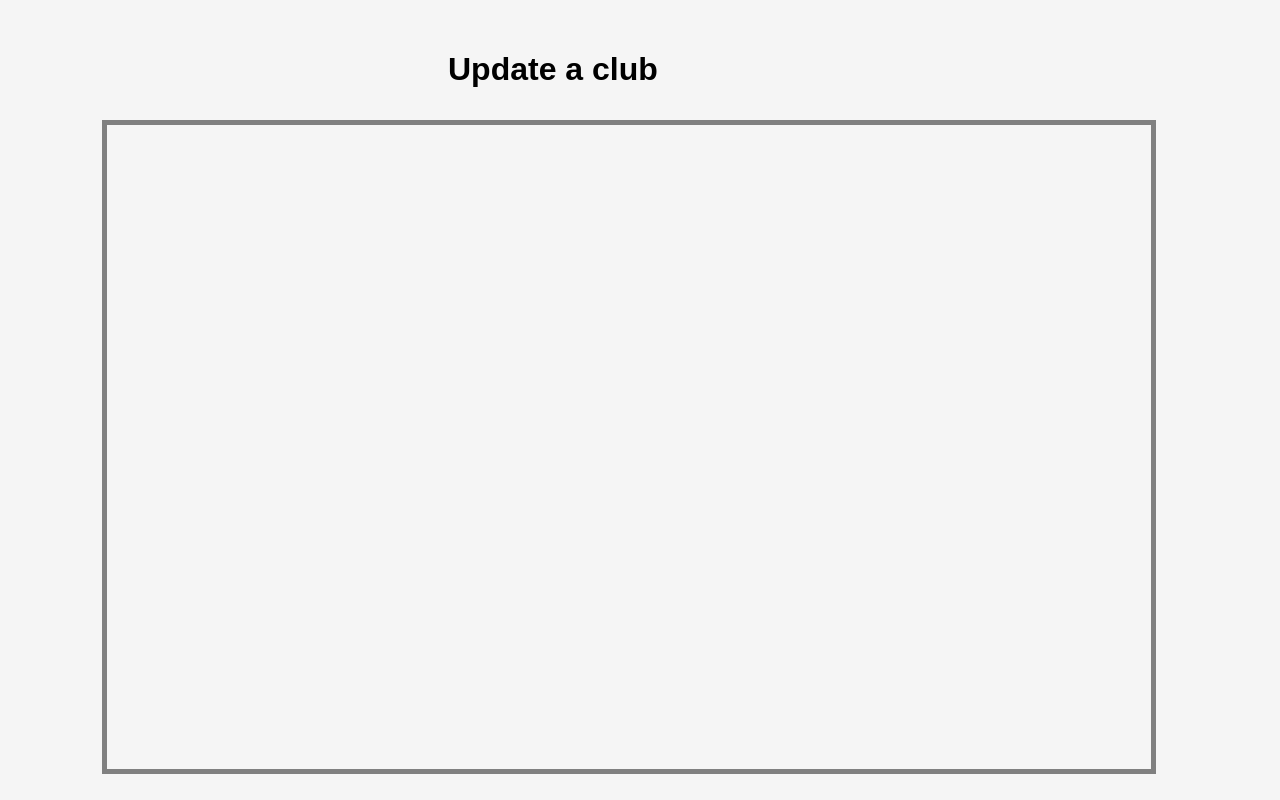
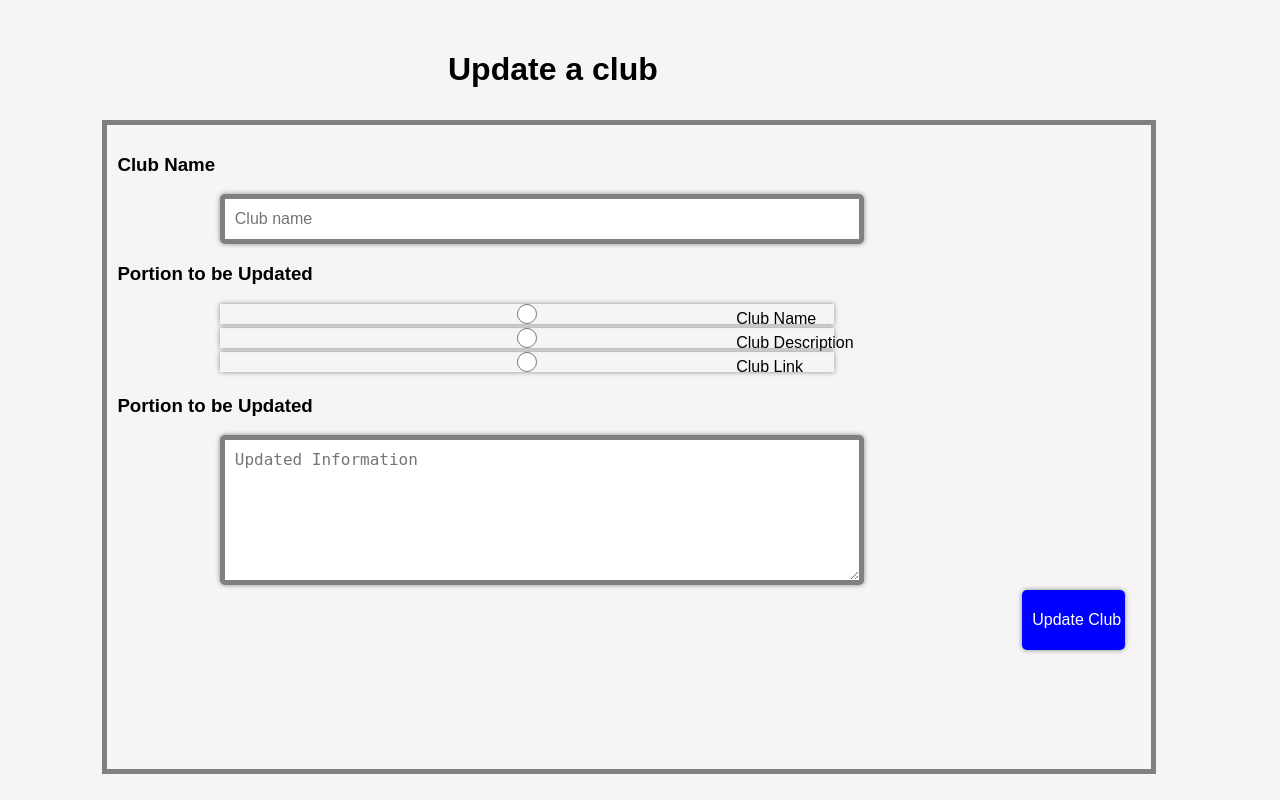
Before and after one commit to NoisyBotDude/daemon-project, a Flask app: page /admin/club/update in a window 1280 px wide. Run offline with Flask 2, Linux system fonts and the light colour scheme.

Commit message:
Added radio buttons

```diff
--- a/club_app/templates/admin/club_update.html
+++ b/club_app/templates/admin/club_update.html
@@ -11,6 +11,20 @@
     <h1> Update a club </h1>
     <div class="add">
         <form method="POST" action="{{ url_for('admin.update_response') }}">
+        <h3><label for="clubname">Club Name</label></h3>
+            <input type="text" name="club-name" placeholder="Club name" required>
+            <h3><label for="clubname">Portion to be Updated</label></h3>
+            <div class="portion">
+                <input type="radio" id="club-name" name="choice" value="club name">
+                <label for="club-name">Club Name</label>
+                <input type="radio" id="description" name="choice" value="club description">
+                <label for="description">Club Description</label>
+                <input type="radio" id="link" name="choice" value="club registration link">
+                <label for="link">Club Link</label>
+            </div>
+            <h3><label for="clubname">Portion to be Updated</label></h3>
+            <textarea id="updated-information" name="information" placeholder="Updated Information" rows="6" cols="50" required></textarea>
+            <input id ="submit" type="submit" value="Update Club">
         </form>
     </div>
 </body>
```
